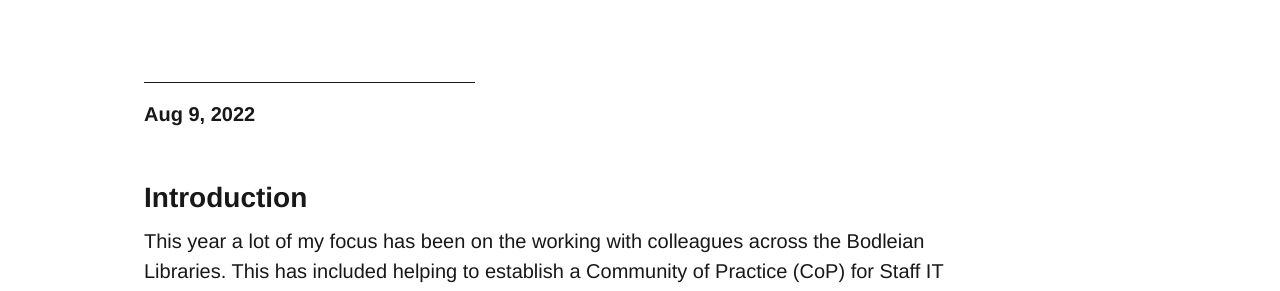
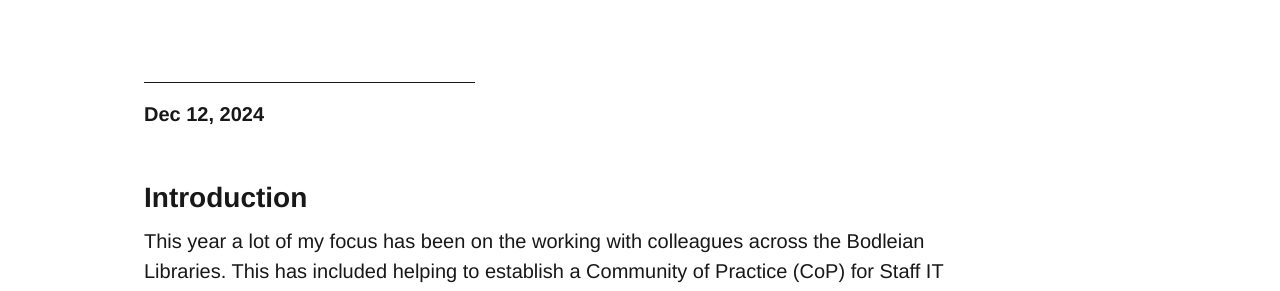
Before and after one commit to johnpilbeam/johnpilbeam.com, a Jekyll site: the page built from _posts/2024-12-12-ai-and-management-techniques.markdown, in a window 1280 px wide. Shown: the part 274-565 px from the top of the page. Built offline with Jekyll 4.4.1, drawn with Linux system fonts in a browser that asks for light colours; comment, search, counter and statistics services are not loaded.

Commit message:
Updated blog post date.

```diff
--- a/_posts/2024-12-12-ai-and-management-techniques.markdown
+++ b/_posts/2024-12-12-ai-and-management-techniques.markdown
@@ -1,7 +1,7 @@
 ---
 layout: post
 title: "A round up of talks this year"
-date: 2022-08-09 08:08:00 +0000
+date: 2024-12-12 16:54:00 +0000
 categories: libraries ai productivity update
 ---
 
```
